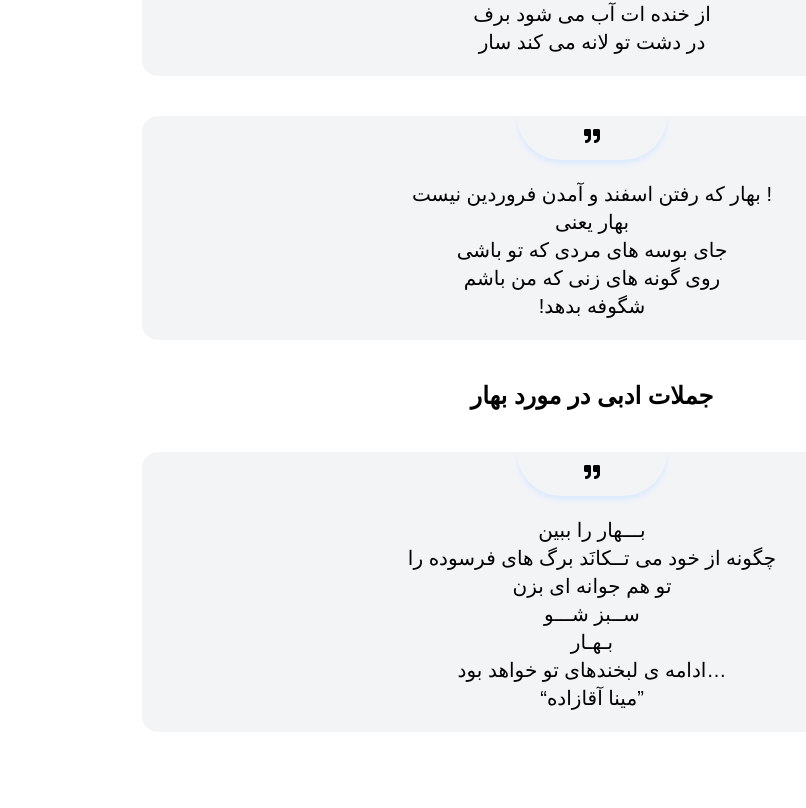
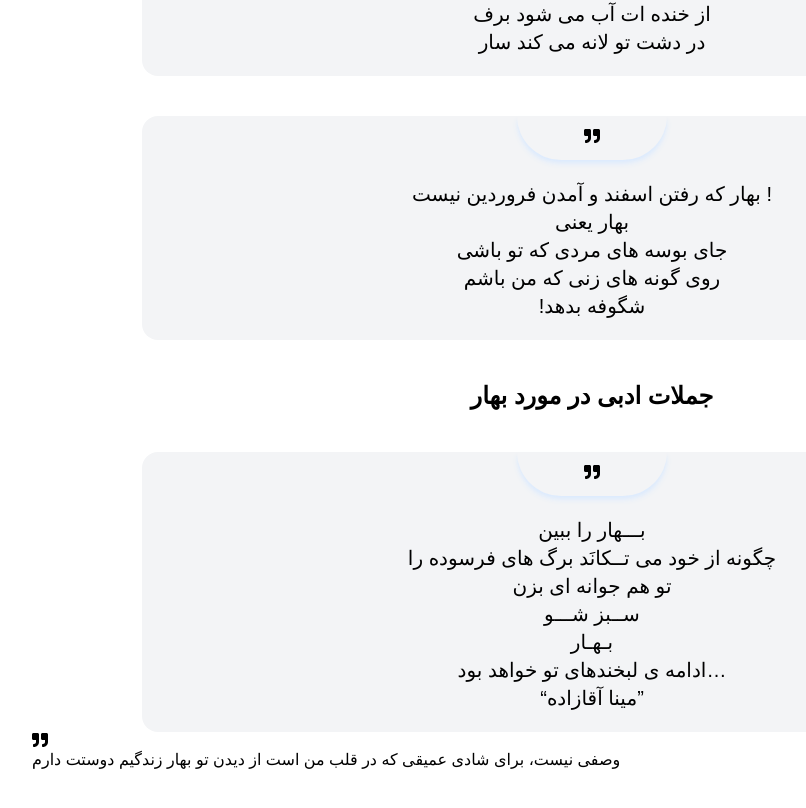
Before and after one commit to NazifaRahimy/spring, a Next.js app: page / in a window 1280 px wide. Shown: the part 4538-5346 px from the top of the page, without its empty margins (48-854 px from the left). Before the commit the page ends 5310 px from the top, so only its background shows below. Built offline with nearby package versions, Linux system fonts and the light colour scheme.

Commit message:
Create a styled container to display a romantic spring-themed quote

```diff
--- a/src/app/page.tsx
+++ b/src/app/page.tsx
@@ -104,6 +104,11 @@ export default function Home() {
           <p className="text-xl font-normal px-3">ادامه ی لبخندهای تو خواهد بود…</p>
           <p className="text-xl font-normal px-3">“مینا آقازاده”</p>
       </div>
+      <div >
+           <div ><FaQuoteRight /></div>
+           <h2 >وصفی نیست، برای شادی عمیقی که در قلب من است از دیدن تو بهار زندگیم
+          دوستت دارم</h2>
+      </div>
     </div>
 
   );
```
